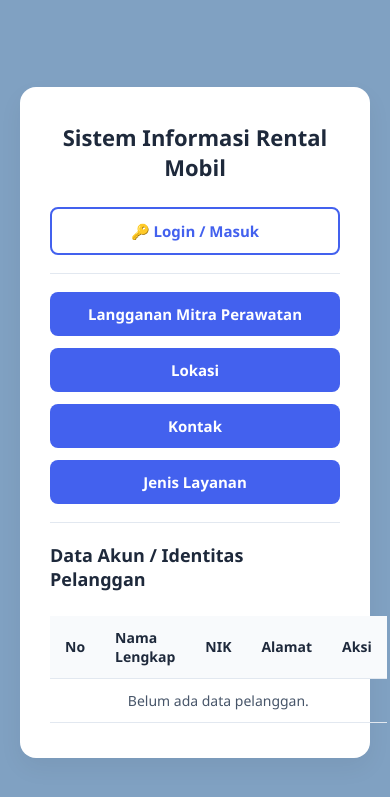
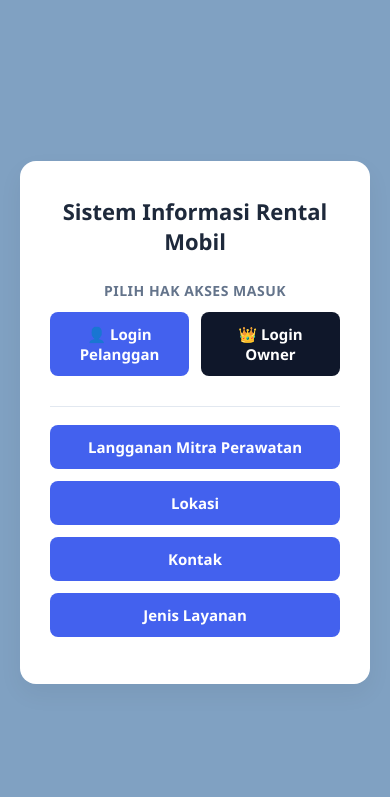
Before and after one commit to laminezidaneakunkai/Matkul-WAD-Fauzan, a Laravel app: page / in a window 390 px wide. Shown: the top 797 px of the page. Run offline with Laravel 12, Linux system fonts and the light colour scheme; data that the repository does not hold is empty.

Commit message:
implementasi hak akses dan perbaikan controller rental mobil

```diff
--- a/app/Http/Controllers/DashboardController.php
+++ b/app/Http/Controllers/DashboardController.php
@@ -3,77 +3,54 @@
 namespace App\Http\Controllers;
 
 use Illuminate\Http\Request;
+use Illuminate\Support\Facades\Auth;
 use Illuminate\Support\Facades\DB;
 
 class DashboardController extends Controller
 {
-    // Menampilkan Halaman Utama / Dashboard & Data Pelanggan
+    // 1. Halaman Utama / Dashboard
     public function index()
     {
         $data_akun = DB::table('akun_rental')->get();
         return view('dashboard', compact('data_akun'));
     }
 
-    // Menampilkan Form Login (Tambah atau Edit Data)
-    public function login(Request $request)
+    // 2. Halaman Login Pelanggan
+    public function login()
     {
-        $akun = null;
-        if ($request->has('id')) {
-            $akun = DB::table('akun_rental')->where('id', $request->id)->first();
+        return view('login');
     }
 
-        return view('login', compact('akun'));
+    // 3. Halaman Login Owner
+    public function loginOwner()
+    {
+        return view('login_owner');
     }
 
-    // Menampilkan Halaman Langganan Mitra Perawatan
+    // 4. Halaman Statis Navigasi
     public function mitraPerawatan()
     {
-        $telepon_mitra = "089663132784";
-        return view('mitra-perawatan', compact('telepon_mitra'));
+        return view('mitra_perawatan');
     }
 
-    // Menampilkan Halaman Lokasi
     public function lokasi()
     {
-        $urlMaps = "https://id.search.yahoo.com/search?fr=mcafee&type=E210ID91215G0&p=google+maps";
-        return view('lokasi', compact('urlMaps'));
+        return view('lokasi');
     }
 
-    // Menampilkan Halaman Kontak
     public function kontak()
     {
-        $telepon_kontak = "089663132784";
-        return view('kontak', compact('telepon_kontak'));
+        return view('kontak');
     }
 
-    // Menampilkan Halaman Jenis Layanan
     public function jenisLayanan()
     {
-        $daftar_layanan = [
-            "Rental Mobil Keluarga",
-            "Rental Supercar",
-            "Rental Mobil Daily"
-        ];
-        return view('jenis-layanan', compact('daftar_layanan'));
+        return view('jenis_layanan');
     }
 
-    // Proses Simpan Data (Insert Baru atau Update)
+    // 5. Simpan Data Pelanggan Baru (Tabel: akun_rental)
     public function store(Request $request)
     {
-        $request->validate([
-            'nama' => 'required|string|max:255',
-            'nik' => 'required|string|max:16',
-            'alamat' => 'required|string',
-        ]);
-
-        if ($request->filled('id_akun')) {
-            DB::table('akun_rental')->where('id', $request->id_akun)->update([
-                'nama' => $request->nama,
-                'nik' => $request->nik,
-                'alamat' => $request->alamat,
-                'updated_at' => now(),
-            ]);
-        } else {
         DB::table('akun_rental')->insert([
             'nama' => $request->nama,
             'nik' => $request->nik,
@@ -81,15 +58,46 @@ class DashboardController extends Controller
             'created_at' => now(),
             'updated_at' => now(),
         ]);
-        }
 
         return redirect('/')->with('success', 'Data berhasil disimpan!');
     }
 
-    // Proses Hapus Data Pelanggan
+    // 6. Hapus Data Pelanggan (Khusus Owner)
     public function destroy($id)
     {
         DB::table('akun_rental')->where('id', $id)->delete();
         return redirect('/')->with('success', 'Data berhasil dihapus!');
     }
+
+    // 7. Proses Autentikasi Login (Pelanggan & Owner)
+    public function authenticate(Request $request)
+    {
+        $credentials = $request->validate([
+            'email' => ['required', 'email'],
+            'password' => ['required'],
+        ]);
+
+        if (Auth::attempt($credentials)) {
+            $request->session()->regenerate();
+
+            if (Auth::user()->role === 'owner') {
+                return redirect()->intended('/')->with('success', 'Selamat datang Owner!');
             }
+            return redirect()->intended('/')->with('success', 'Berhasil login!');
+        }
+
+        return back()->withErrors([
+            'email' => 'Email atau password salah.',
+        ]);
+    }
+
+    // 8. Proses Logout
+    public function logout(Request $request)
+    {
+        Auth::logout();
+        $request->session()->invalidate();
+        $request->session()->regenerateToken();
+
+        return redirect('/')->with('success', 'Berhasil keluar.');
+    }
+}
--- a/resources/views/dashboard.blade.php
+++ b/resources/views/dashboard.blade.php
@@ -38,6 +38,22 @@
             margin-bottom: 25px;
         }
 
+        .role-section-title {
+            font-size: 14px;
+            font-weight: 600;
+            color: #64748b;
+            margin-bottom: 12px;
+            text-transform: uppercase;
+            letter-spacing: 0.5px;
+        }
+
+        /* Container dua tombol pilihan role */
+        .role-grid {
+            display: flex;
+            gap: 12px;
+            margin-bottom: 15px;
+        }
+
         .btn {
             padding: 12px;
             border: none;
@@ -59,14 +75,28 @@
             background-color: #3651d4;
         }
 
+        .btn-pelanggan {
+            background-color: #4361ee;
+            color: white;
+        }
+
+        .btn-owner {
+            background-color: #0f172a;
+            color: white;
+        }
+
+        .btn-owner:hover {
+            background-color: #1e293b;
+        }
+
         .btn-outline {
             background-color: transparent;
-            color: #4361ee;
-            border: 2px solid #4361ee;
+            color: #ef4444;
+            border: 2px solid #ef4444;
         }
 
         .btn-outline:hover {
-            background-color: #4361ee;
+            background-color: #ef4444;
             color: white;
         }
 
@@ -111,6 +141,15 @@
             color: #1e293b;
             font-weight: 600;
         }
+
+        .alert-info {
+            background-color: #eff6ff;
+            color: #1d4ed8;
+            padding: 12px;
+            border-radius: 8px;
+            font-size: 13px;
+            margin-top: 15px;
+        }
     </style>
 </head>
 <body>
@@ -118,8 +157,32 @@
     <div class="container">
         <h2>Sistem Informasi Rental Mobil</h2>
 
-        <!-- Tombol untuk menuju halaman login -->
-        <a href="{{ url('/login') }}" class="btn btn-outline">🔑 Login / Masuk</a>
+        <!-- Tambahkan Alert Sukses Ini -->
+@if(session('success'))
+    <div style="background-color: #d1fae5; color: #065f46; padding: 12px; border-radius: 8px; margin-bottom: 15px; font-weight: 600;">
+        {{ session('success') }}
+    </div>
+@endif
+
+        <!-- Bagian Pilihan Hak Akses / Login -->
+        @guest
+            <div class="role-section-title">Pilih Hak Akses Masuk</div>
+            <div class="role-grid">
+                <!-- Klik Pelanggan: Langsung menuju Form Login / Identitas -->
+                <a href="{{ url('/login?role=pelanggan') }}" class="btn btn-pelanggan">👤 Login Pelanggan</a>
+
+                <!-- Klik Owner: Menuju Form Login Khusus Owner/Admin -->
+                <a href="{{ url('/login-owner') }}" class="btn btn-owner">👑 Login Owner</a>
+            </div>
+        @else
+            <!-- Status jika user sudah terautentikasi -->
+            <div style="display: flex; justify-content: space-between; align-items: center; margin-bottom: 15px;">
+                <span style="font-size: 14px; color: #334155;">
+                    Selamat datang, <strong>{{ auth()->user()->nama }}</strong> (Role: <u>{{ ucfirst(auth()->user()->role) }}</u>)
+                </span>
+                <a href="{{ url('/logout') }}" class="btn btn-outline" style="width: auto; margin-bottom: 0; padding: 6px 14px; font-size: 13px;">Keluar</a>
+            </div>
+        @endguest
 
         <div class="divider"></div>
 
@@ -129,10 +192,10 @@
         <a href="{{ url('/kontak') }}" class="btn">Kontak</a>
         <a href="{{ url('/jenis-layanan') }}" class="btn">Jenis Layanan</a>
 
+        <!-- HAK AKSES KHUSUS OWNER: Tabel Data Pelanggan -->
+        @if(auth()->check() && auth()->user()->role === 'owner')
             <div class="divider"></div>
-
-        <!-- Bagian Tabel Data Pelanggan -->
-        <h2 style="font-size: 18px; margin-top: 20px; text-align: left;">Data Akun / Identitas Pelanggan</h2>
+            <h2 style="font-size: 18px; margin-top: 20px; text-align: left;">Data Akun / Identitas Pelanggan (Khusus Owner)</h2>
 
             <table>
                 <thead>
@@ -163,6 +226,11 @@
                     @endforelse
                 </tbody>
             </table>
+        @elseif(auth()->check() && auth()->user()->role === 'pelanggan')
+            <div class="alert-info">
+                Anda masuk sebagai <strong>Pelanggan</strong>. Silakan pilih menu di atas untuk menggunakan layanan rental mobil.
+            </div>
+        @endif
     </div>
 
 </body>
--- a/routes/web.php
+++ b/routes/web.php
@@ -3,12 +3,52 @@
 use App\Http\Controllers\DashboardController;
 use Illuminate\Support\Facades\Route;
 
-Route::get('/', [DashboardController::class, 'index']);
-Route::get('/login', [DashboardController::class, 'login']);
+/*
+|--------------------------------------------------------------------------
+| 1. RUTE PUBLIK (Bisa diakses siapapun tanpa login)
+|--------------------------------------------------------------------------
+*/
+Route::get('/', [DashboardController::class, 'index'])->name('dashboard');
 Route::get('/mitra-perawatan', [DashboardController::class, 'mitraPerawatan']);
 Route::get('/lokasi', [DashboardController::class, 'lokasi']);
 Route::get('/kontak', [DashboardController::class, 'kontak']);
 Route::get('/jenis-layanan', [DashboardController::class, 'jenisLayanan']);
 
+// Pendaftaran / Simpan Akun Pelanggan Baru
 Route::post('/simpan-akun', [DashboardController::class, 'store']);
-Route::get('/hapus/{id}', [DashboardController::class, 'destroy']);
+
+
+/*
+|--------------------------------------------------------------------------
+| 2. RUTE AUTENTIKASI (Khusus Tamu / Belum Login)
+|--------------------------------------------------------------------------
+*/
+Route::middleware('guest')->group(function () {
+    // Form Login Pelanggan
+    Route::get('/login', [DashboardController::class, 'login'])->name('login');
+
+    // Form Login Owner
+    Route::get('/login-owner', [DashboardController::class, 'loginOwner'])->name('login.owner');
+
+    // Proses Autentikasi Form Submit
+    Route::post('/login-process', [DashboardController::class, 'authenticate'])->name('login.process');
+});
+
+
+/*
+|--------------------------------------------------------------------------
+| 3. RUTE LOGOUT (Khusus Pengguna yang Sudah Login)
+|--------------------------------------------------------------------------
+*/
+Route::post('/logout', [DashboardController::class, 'logout'])->middleware('auth')->name('logout');
+
+
+/*
+|--------------------------------------------------------------------------
+| 4. RUTE KHUSUS OWNER (Diproteksi Login & Middleware Role Owner)
+|--------------------------------------------------------------------------
+*/
+Route::middleware(['auth', 'role:owner'])->group(function () {
+    // Hapus data pelanggan (hanya boleh dilakukan oleh Owner)
+    Route::get('/hapus/{id}', [DashboardController::class, 'destroy'])->name('pelanggan.destroy');
+});
```
Lines whose indentation alone changed are shown as unchanged.
